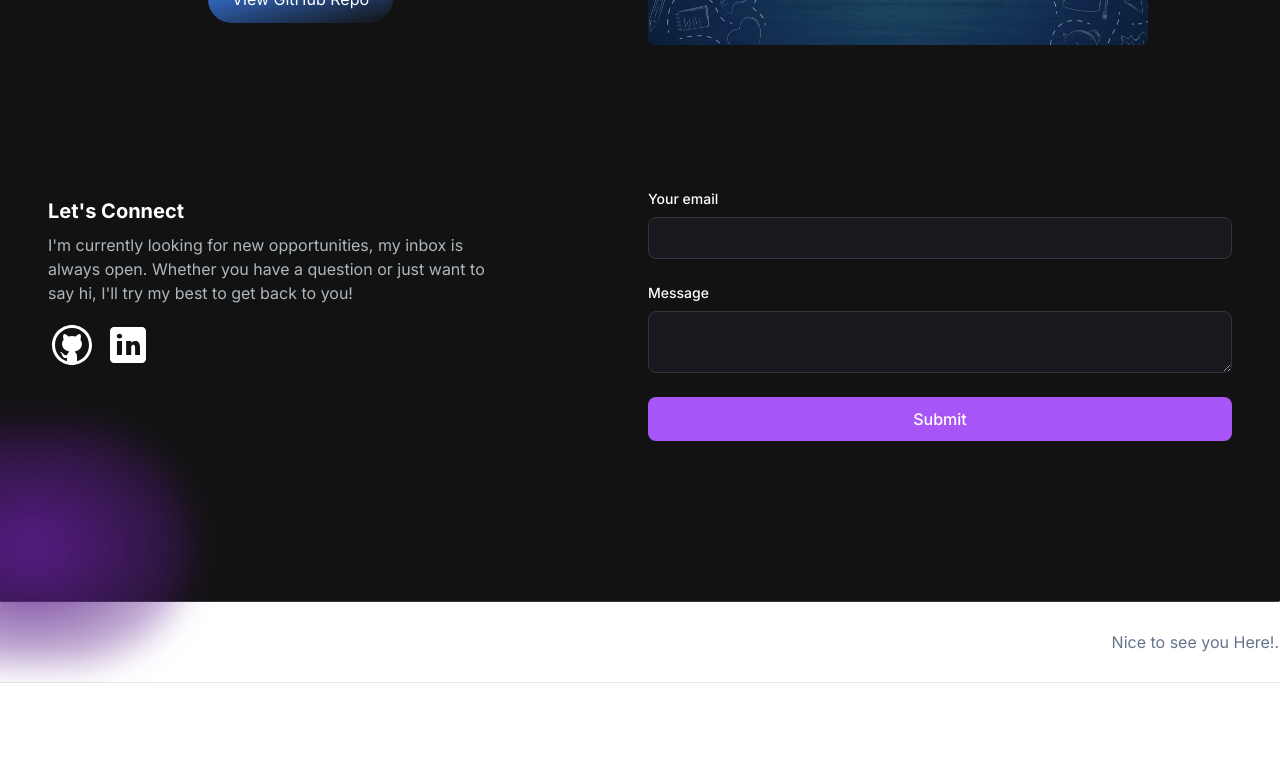
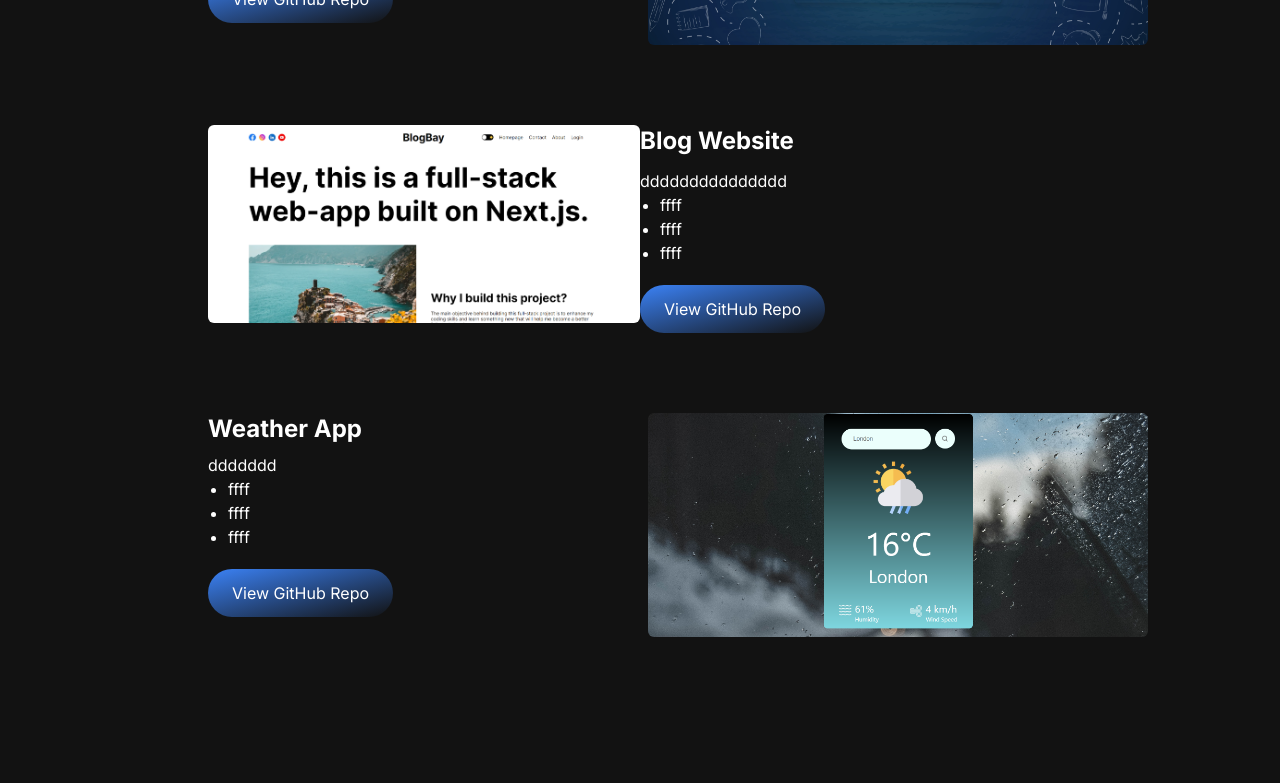
Before and after one commit to Ayush-Maurya-19/portfolio, a Next.js app: page / in a window 1280 px wide. Shown: the part 1720-2503 px from the top of the page. Before the commit the page ends 2403 px from the top, so only its background shows below. Built offline with nearby package versions, Linux system fonts and the light colour scheme.

Commit message:
UI changes

```diff
--- a/src/app/components/HeroSection.jsx
+++ b/src/app/components/HeroSection.jsx
@@ -15,7 +15,7 @@ const HeroSection = () => {
             </span>
             <br></br>
             <TypeAnimation
-              sequence={["Ayush Maurya", 1000, "Web Devevloper", 100]}
+              sequence={["Ayush Maurya", 1000, "Web Developer", 100]}
               wrapper="span"
               speed={50}
               repeat={Infinity}
--- a/src/app/components/Portfolio.jsx
+++ b/src/app/components/Portfolio.jsx
@@ -1,14 +1,13 @@
-'use client'
+"use client";
 import Link from "next/link";
 import React, { useEffect } from "react";
-import dynamic from 'next/dynamic';
+import dynamic from "next/dynamic";
 
 const Portfolio = () => {
   useEffect(() => {
     const loadScrollReveal = async () => {
-      if (typeof window !== 'undefined') {
-        const ScrollReveal = (await import('scrollreveal')).default;
-
+      if (typeof window !== "undefined") {
+        const ScrollReveal = (await import("scrollreveal")).default;
 
         const sr = ScrollReveal();
 
@@ -52,9 +51,7 @@ const Portfolio = () => {
             </div>
             <div className="col-span-1 mt-4 md:mt-0">
               <div className="card">
-                <h3 className="text-2xl font-bold text-white mb-3">
-                  Homify
-                </h3>
+                <h3 className="text-2xl font-bold text-white mb-3">Homify</h3>
                 <p>ddddddddddddddd</p>
                 <ul className="list-disc ml-5">
                   <li>ffff</li>
@@ -72,14 +69,14 @@ const Portfolio = () => {
           </div>
         </div>
       </section>
+
+
       <section className="text-white mt-20 project-section">
         <div className="container mx-auto px-4">
           <div className="grid grid-flow-row-dense gap-4 grid-cols-1 md:grid-cols-2">
             <div className="col-span-1 order-2 md:order-1 md:ml-36">
               <div className="card">
-                <h3 className="text-2xl font-bold text-white mb-2">
-                  ThinkInk
-                </h3>
+                <h3 className="text-2xl font-bold text-white mb-2">ThinkInk</h3>
                 <p>ddddddd</p>
                 <ul className="list-disc ml-5">
                   <li>ffff</li>
@@ -106,6 +103,73 @@ const Portfolio = () => {
           </div>
         </div>
       </section>
+
+      <section className="text-white project-section mt-20 ">
+        <div className="container mx-auto px-4">
+          <div className="grid grid-flow-row-dense grid-cols-1 md:grid-cols-2">
+            <div className="col-span-1 md:pl-36">
+              <img
+                src="/images/HomePage3.png"
+                alt="project"
+                width="500"
+                height="500"
+                className="rounded-md"
+              />
+            </div>
+            <div className="col-span-1 mt-4 md:mt-0">
+              <div className="card">
+                <h3 className="text-2xl font-bold text-white mb-3">Blog Website</h3>
+                <p>ddddddddddddddd</p>
+                <ul className="list-disc ml-5">
+                  <li>ffff</li>
+                  <li>ffff</li>
+                  <li>ffff</li>
+                </ul>
+                <Link
+                  href="#"
+                  className="px-6 mt-5 inline-block py-3 w-full sm:w-fit rounded-full mr-4 bg-gradient-to-br from-blue-500 to-black-500 hover:bg-slate-500 text-white"
+                >
+                  View GitHub Repo
+                </Link>
+              </div>
+            </div>
+          </div>
+        </div>
+      </section>
+
+
+      <section className="text-white mt-20 project-section">
+        <div className="container mx-auto px-4">
+          <div className="grid grid-flow-row-dense gap-4 grid-cols-1 md:grid-cols-2">
+            <div className="col-span-1 order-2 md:order-1 md:ml-36">
+              <div className="card">
+                <h3 className="text-2xl font-bold text-white mb-2">Weather App</h3>
+                <p>ddddddd</p>
+                <ul className="list-disc ml-5">
+                  <li>ffff</li>
+                  <li>ffff</li>
+                  <li>ffff</li>
+                </ul>
+                <Link
+                  href="#"
+                  className="px-6 mt-5 inline-block py-3 w-full sm:w-fit rounded-full mr-4 bg-gradient-to-br from-blue-500 to-black-500 hover:bg-slate-500 text-white"
+                >
+                  View GitHub Repo
+                </Link>
+              </div>
+            </div>
+            <div className="col-span-1 order-1 md:order-2 mt-4 md:mt-0">
+              <img
+                src="/images/HomePage4.png"
+                alt="project"
+                width="500"
+                height="500"
+                className="rounded-md"
+              />
+            </div>
+          </div>
+        </div>
+      </section>
     </>
   );
 };
```
